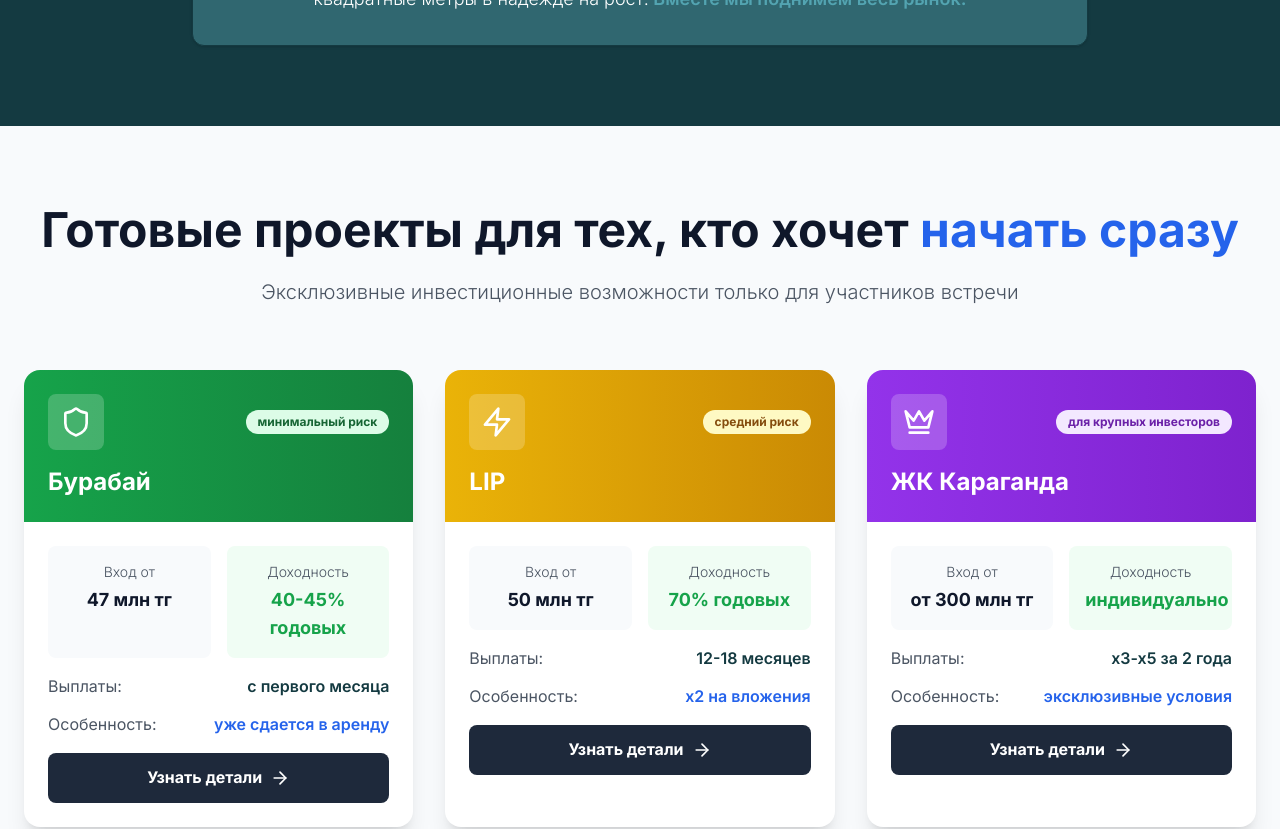
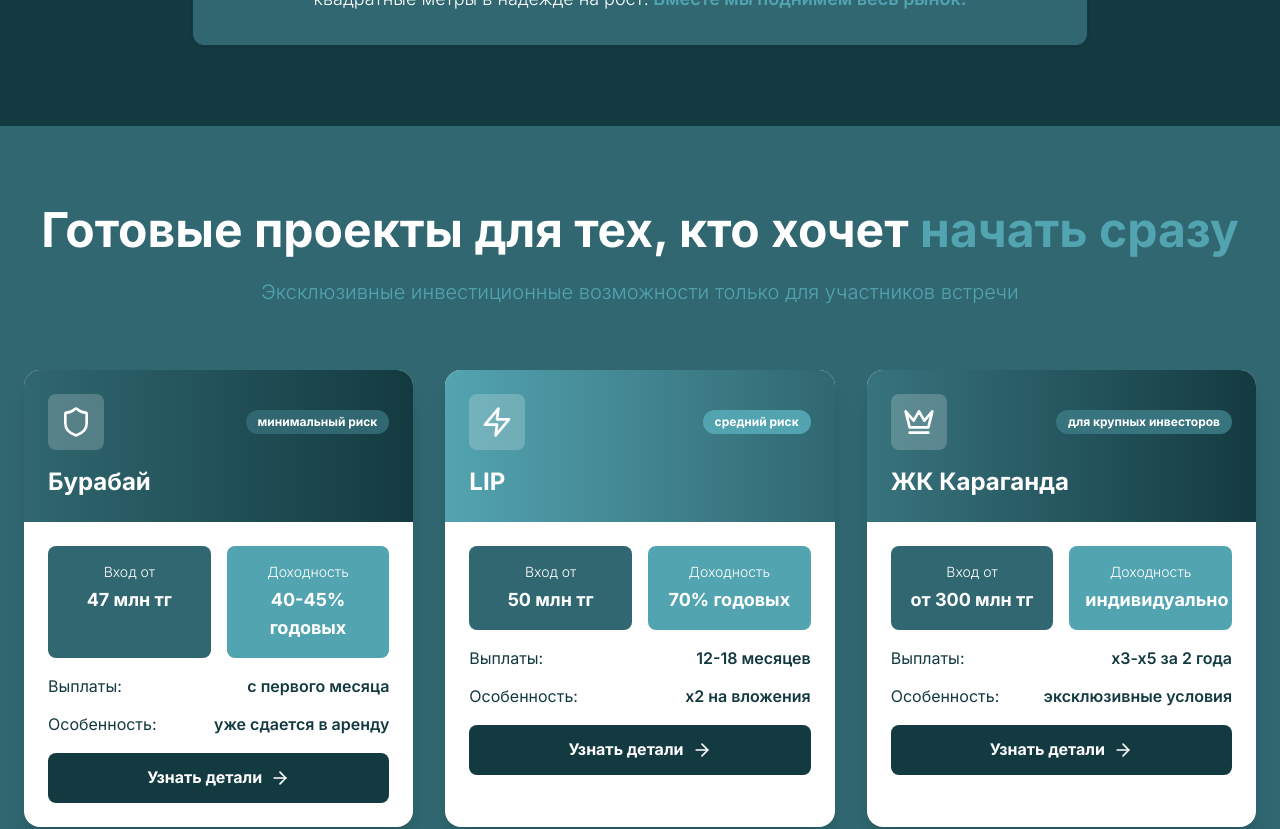
Before and after one commit to Danial992/landing, a React (Vite) app: page / in a window 1280 px wide. Shown: the part 5700-6529 px from the top of the page. Built offline with nearby package versions, Linux system fonts and the light colour scheme.

Commit message:
Update InvestmentProjects.tsx

```diff
--- a/src/components/InvestmentProjects.tsx
+++ b/src/components/InvestmentProjects.tsx
@@ -37,30 +37,30 @@ const InvestmentProjects: React.FC = () => {
 
   const getRiskColor = (risk: string) => {
     switch (risk) {
-      case 'low': return 'from-green-600 to-green-700';
-      case 'medium': return 'from-yellow-500 to-yellow-600';
-      case 'high': return 'from-purple-600 to-purple-700';
-      default: return 'from-gray-600 to-gray-700';
+      case 'low': return 'from-muted to-darkTeal';
+      case 'medium': return 'from-lightTeal to-muted';
+      case 'high': return 'from-mediumTeal to-darkTeal';
+      default: return 'from-muted to-darkTeal';
     }
   };
 
   const getRiskBadge = (risk: string) => {
     switch (risk) {
-      case 'low': return 'bg-green-100 text-green-800';
-      case 'medium': return 'bg-yellow-100 text-yellow-800';
-      case 'high': return 'bg-purple-100 text-purple-800';
-      default: return 'bg-gray-100 text-gray-800';
+      case 'low': return 'bg-muted text-white';
+      case 'medium': return 'bg-lightTeal text-white';
+      case 'high': return 'bg-mediumTeal text-white';
+      default: return 'bg-darkTeal text-white';
     }
   };
 
   return (
-    <section className="py-20 px-6 bg-slate-50">
+    <section className="py-20 px-6 bg-muted">
       <div className="max-w-7xl mx-auto">
         <div className="text-center mb-16">
-          <h2 className="text-4xl lg:text-5xl font-bold text-slate-900 mb-6">
-            Готовые проекты для тех, кто хочет <span className="text-blue-600">начать сразу</span>
+          <h2 className="text-4xl lg:text-5xl font-bold text-white mb-6">
+            Готовые проекты для тех, кто хочет <span className="text-lightTeal">начать сразу</span>
           </h2>
-          <p className="text-xl text-gray-600 max-w-3xl mx-auto">
+          <p className="text-xl text-lightTeal max-w-3xl mx-auto">
             Эксклюзивные инвестиционные возможности только для участников встречи
           </p>
         </div>
@@ -82,28 +82,28 @@ const InvestmentProjects: React.FC = () => {
 
               <div className="p-6 space-y-4">
                 <div className="grid grid-cols-2 gap-4">
-                  <div className="text-center p-4 bg-slate-50 rounded-lg">
-                    <p className="text-sm text-gray-600 mb-1">Вход от</p>
-                    <p className="text-lg font-bold text-slate-900">{project.entry}</p>
+                  <div className="text-center p-4 bg-muted rounded-lg">
+                    <p className="text-sm text-white mb-1">Вход от</p>
+                    <p className="text-lg font-bold text-white">{project.entry}</p>
                   </div>
-                  <div className="text-center p-4 bg-green-50 rounded-lg">
-                    <p className="text-sm text-gray-600 mb-1">Доходность</p>
-                    <p className="text-lg font-bold text-green-600">{project.yield}</p>
+                  <div className="text-center p-4 bg-lightTeal rounded-lg">
+                    <p className="text-sm text-white mb-1">Доходность</p>
+                    <p className="text-lg font-bold text-white">{project.yield}</p>
                   </div>
                 </div>
 
                 <div className="space-y-3">
-                  <div className="flex justify-between items-center">
-                    <span className="text-gray-600">Выплаты:</span>
+                  <div className="flex justify-between items-center text-darkTeal">
+                    <span>Выплаты:</span>
                     <span className="font-semibold">{project.timeline}</span>
                   </div>
-                  <div className="flex justify-between items-center">
-                    <span className="text-gray-600">Особенность:</span>
-                    <span className="font-semibold text-blue-600">{project.feature}</span>
+                  <div className="flex justify-between items-center text-darkTeal">
+                    <span>Особенность:</span>
+                    <span className="font-semibold">{project.feature}</span>
                   </div>
                 </div>
 
-                <button className="w-full bg-slate-800 hover:bg-slate-700 text-white font-bold py-3 px-4 rounded-lg transition-colors flex items-center justify-center space-x-2">
+                <button className="w-full bg-darkTeal hover:bg-mediumTeal text-white font-bold py-3 px-4 rounded-lg transition-colors flex items-center justify-center space-x-2">
                   <span>Узнать детали</span>
                   <ArrowRight className="w-5 h-5" />
                 </button>
@@ -112,13 +112,13 @@ const InvestmentProjects: React.FC = () => {
           ))}
         </div>
 
-        <div className="bg-blue-600 text-white rounded-2xl p-8 text-center">
+        <div className="bg-darkTeal text-white rounded-2xl p-8 text-center">
           <h3 className="text-2xl font-bold mb-4">⚠️ Эксклюзивные условия</h3>
           <p className="text-lg mb-6 max-w-3xl mx-auto">
             Эти проекты доступны только участникам закрытой встречи.
             После 23 августа условия входа могут измениться.
           </p>
-          <button className="bg-yellow-500 hover:bg-yellow-400 text-slate-900 font-bold py-4 px-8 rounded-lg text-xl transition-all transform hover:scale-105">
+          <button className="bg-lightTeal hover:bg-mediumTeal text-white font-bold py-4 px-8 rounded-lg text-xl transition-all transform hover:scale-105">
             Зарезервировать место для инвестирования
           </button>
         </div>
```
